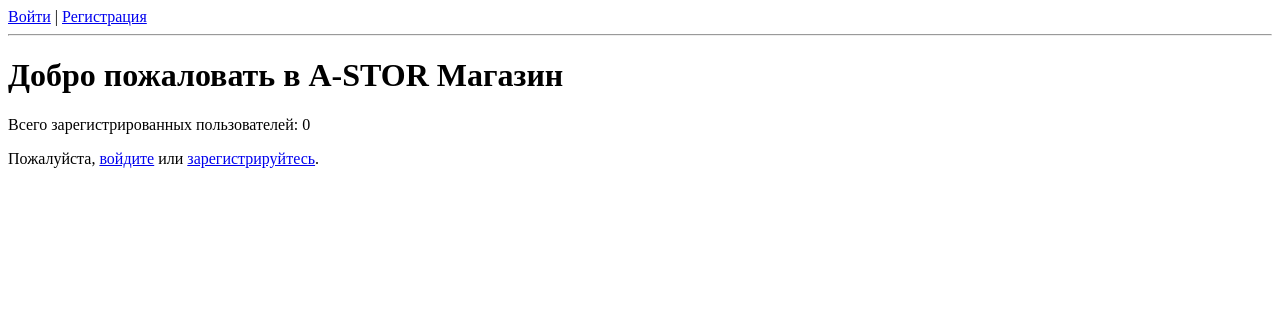
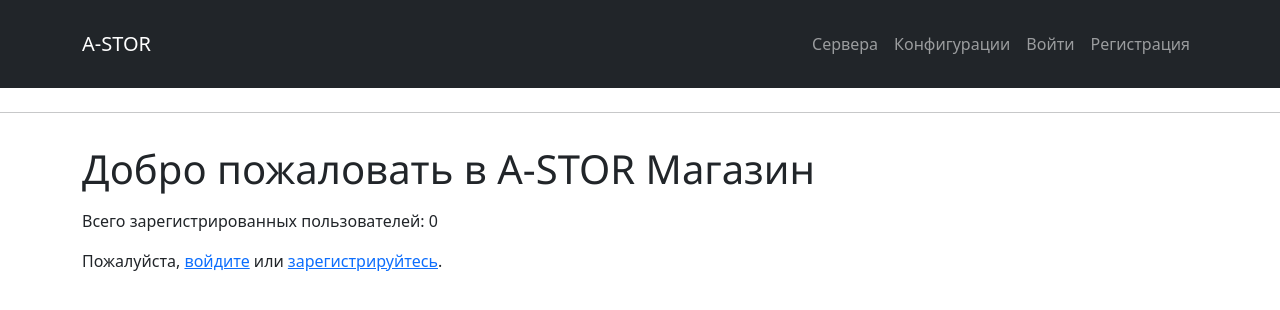
Before and after one commit to Odin-SG/ServerMarket, a Flask app: page / in a window 1280 px wide. Shown: the top 310 px of the page. Run offline with Flask 3, Linux system fonts and the light colour scheme.

Commit message:
added some styles

```diff
--- /dev/null
+++ b/app/static/css/style.css
@@ -0,0 +1,52 @@
+.container { padding-top: 1rem; padding-bottom: 1rem; }
+
+.card {
+  border: none;
+  transition: transform .2s, box-shadow .2s;
+}
+.card:hover {
+  transform: translateY(-5px);
+  box-shadow: 0 8px 20px rgba(0,0,0,0.15);
+}
+
+.btn-primary {
+  background-color: #0056b3;
+  border-color: #0056b3;
+}
+.btn-primary:hover {
+  background-color: #004494;
+  border-color: #004494;
+}
+
+form .form-control, form .form-select, form textarea {
+  border-radius: 0.25rem;
+  transition: border-color .15s;
+}
+form .form-control:focus, form .form-select:focus {
+  border-color: #0056b3;
+  box-shadow: 0 0 0 .2rem rgba(0,86,179,0.25);
+}
+
+.modal-content {
+  border-radius: 0.5rem;
+  overflow: hidden;
+}
+
+h1, h2, h3, h4 {
+  font-family: 'Segoe UI', sans-serif;
+  margin-bottom: 1rem;
+}
+
+.orders-list li {
+  padding: 0.5rem 0;
+  border-bottom: 1px solid #e9ecef;
+}
+.orders-list li:last-child {
+  border-bottom: none;
+}
+
+img {
+  max-width: 100%;
+  height: auto;
+  display: block;
+}
--- a/app/templates/base.html
+++ b/app/templates/base.html
@@ -1,15 +1,61 @@
 <!doctype html>
 <html lang="ru">
-  <head><meta charset="utf-8"><title>{% block title %}A-STOR Магазин{% endblock %}</title></head>
+  <head>
+    <meta charset="utf-8">
+    <meta name="viewport" content="width=device-width,initial-scale=1">
+
+    <!-- Bootstrap 5 CSS -->
+    <link
+      href="https://cdn.jsdelivr.net/npm/bootstrap@5.3.0/dist/css/bootstrap.min.css"
+      rel="stylesheet"
+      integrity="sha384-…"
+      crossorigin="anonymous"
+    >
+
+    <!-- FontAwesome (для иконок) -->
+    <link
+      href="https://cdn.jsdelivr.net/npm/@fortawesome/fontawesome-free@6.4.0/css/all.min.css"
+      rel="stylesheet"
+      integrity="sha384-…"
+      crossorigin="anonymous"
+    >
+
+    <!-- Ваши переопределения -->
+    <link href="{{ url_for('static', filename='css/style.css') }}" rel="stylesheet">
+
+    <title>{% block title %}A-STOR Магазин{% endblock %}</title>
+  </head>
   <body>
-    <nav>
-      {% if current_user.is_authenticated %}
-        Здравствуйте, {{ current_user.username }}! | <a href="{{ url_for('auth.logout') }}">Выйти</a>
-      {% else %}
-        <a href="{{ url_for('auth.login') }}">Войти</a> |
-        <a href="{{ url_for('auth.register') }}">Регистрация</a>
-      {% endif %}
-    </nav><hr>
+  <nav class="navbar navbar-expand-lg navbar-dark bg-dark mb-4">
+    <div class="container">
+      <a class="navbar-brand" href="{{ url_for('main.index') }}">A-STOR</a>
+      <button class="navbar-toggler" type="button" data-bs-toggle="collapse" data-bs-target="#mainNav">
+        <span class="navbar-toggler-icon"></span>
+      </button>
+      <div class="collapse navbar-collapse" id="mainNav">
+        <ul class="navbar-nav ms-auto">
+          <li class="nav-item"><a class="nav-link" href="{{ url_for('servers.index') }}">Сервера</a></li>
+          <li class="nav-item"><a class="nav-link" href="{{ url_for('orders.new_order') }}">Конфигурации</a></li>
+          {% if current_user.is_authenticated %}
+            <li class="nav-item dropdown">
+              <a class="nav-link dropdown-toggle" href="#" role="button" data-bs-toggle="dropdown">
+                {{ current_user.username }}
+              </a>
+              <ul class="dropdown-menu dropdown-menu-end">
+                <li><a class="dropdown-item" href="{{ url_for('orders.index') }}">Мои заказы</a></li>
+                <li><hr class="dropdown-divider"></li>
+                <li><a class="dropdown-item" href="{{ url_for('auth.logout') }}">Выйти</a></li>
+              </ul>
+            </li>
+          {% else %}
+            <li class="nav-item"><a class="nav-link" href="{{ url_for('auth.login') }}">Войти</a></li>
+            <li class="nav-item"><a class="nav-link" href="{{ url_for('auth.register') }}">Регистрация</a></li>
+          {% endif %}
+        </ul>
+      </div>
+    </div>
+  </nav>
+  <hr>
     <div class="container">
       {% for message in get_flashed_messages() %}
         <p>{{ message }}</p>
```
Also changed, not shown: app/templates/servers/index.html (+34 -13 lines).
